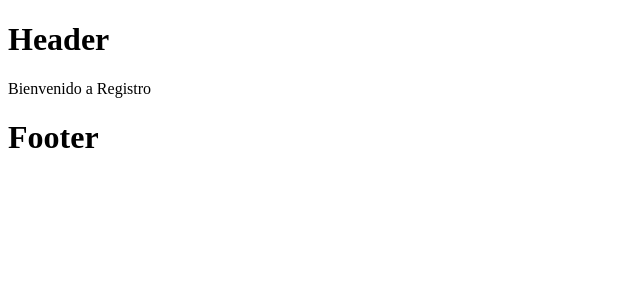
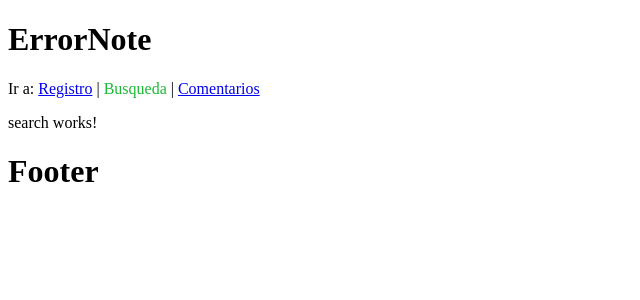
Before and after one commit to gaalvarez/error-note, an Angular app: page /search in a window 1280 px wide. Shown: the top 300 px of the page, without its empty margins (0-640 px from the left). Built offline with nearby package versions, Linux system fonts and the light colour scheme.

Commit message:
antes de terminar navegación desde componente

```diff
--- a/src/app/app.component.css
+++ b/src/app/app.component.css
@@ -0,0 +1,6 @@
+.active {
+    pointer-events: none;
+    cursor: default;
+    color: #1cb836;
+    text-decoration: none;
+}
--- a/src/app/app.component.html
+++ b/src/app/app.component.html
@@ -1,3 +1,9 @@
-<h1>Header</h1>
-<app-register></app-register>
+<h1>ErrorNote</h1>
+<nav>
+    Ir a:
+    <a routerLink="/register" routerLinkActive="active">Registro</a> |
+    <a routerLink="/search" routerLinkActive="active">Busqueda</a> |
+    <a routerLink="/comment" routerLinkActive="active">Comentarios</a>
+</nav>
+<router-outlet></router-outlet>
 <h1>Footer</h1>
--- a/src/app/app.module.ts
+++ b/src/app/app.module.ts
@@ -1,3 +1,4 @@
+import { AppRoutingModule } from './app-routing.module';
 import { BrowserModule } from '@angular/platform-browser';
 import { NgModule } from '@angular/core';
 
@@ -14,6 +15,7 @@ import { NotesModule } from './notes/notes.module';
   ],
   imports: [
     BrowserModule,
+    AppRoutingModule,
     NotesModule
   ],
   providers: [{ provide: LoggerService, useClass: ConsoleLoggerService }],
--- a/src/app/notes/pages/search/search.component.ts
+++ b/src/app/notes/pages/search/search.component.ts
@@ -1,4 +1,5 @@
 import { Component, OnInit } from '@angular/core';
+import { Note } from '../../shared/note';
 
 @Component({
   selector: 'app-search',
@@ -13,3 +14,12 @@ export class SearchComponent implements OnInit {
   }
 
 }
+
+export const NOTES: Note[] = [
+  { description: 'Error 1', languaje: 'drools', tipo: 'deploy' },
+  { description: 'Error 2', languaje: 'phyton', tipo: 'config' },
+  { description: 'Error 3', languaje: 'R', tipo: 'code' },
+  { description: 'Error 4', languaje: 'javascript', tipo: 'config' },
+  { description: 'Error 5', languaje: 'typescript', tipo: 'config' },
+  { description: 'Error 6', languaje: 'java', tipo: 'config' },
+];
--- /dev/null
+++ b/src/app/notes/shared/note.ts
@@ -0,0 +1,5 @@
+export interface Note {
+    description: string;
+    languaje: string;
+    tipo: string;
+}
```
Also changed, not shown: src/app/app-routing.module.ts (added, +21 -0 lines).
